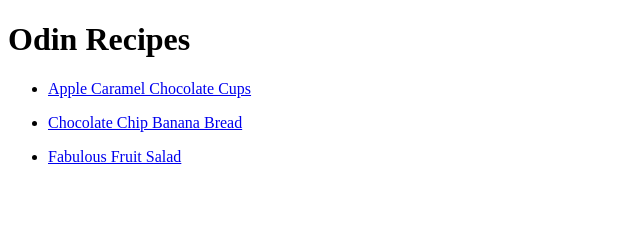
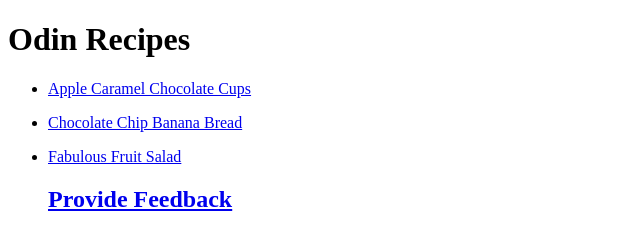
Before and after one commit to ReymondCabaton/odin-recipes, a plain HTML site: page index.html in a window 1280 px wide. Shown: the whole page, without its empty margins (0-640 px from the left). Drawn offline with Linux system fonts and the light colour scheme.

Commit message:
Update index.html

```diff
--- a/index.html
+++ b/index.html
@@ -12,6 +12,8 @@
     <li><p><a href="recipes/apple-caramel-chocolate-cups.html">Apple Caramel Chocolate Cups</a></p></li>
     <li><p><a href="recipes/chocolate-chip-banana-bread.html">Chocolate Chip Banana Bread</a></p></li>
     <li><p><a href="recipes/fabulous-fruit-salad.html">Fabulous Fruit Salad</a></p></li>
+  <h2><a href="./feedback.html">Provide Feedback</a></h2>
+
   </ul>
 
   </body>
```
